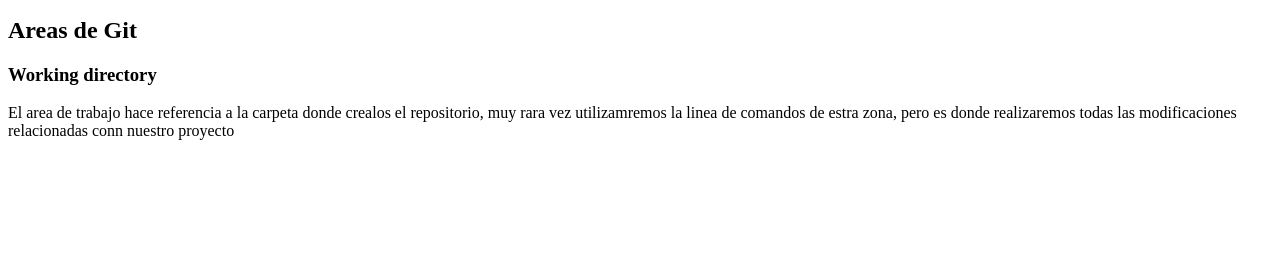
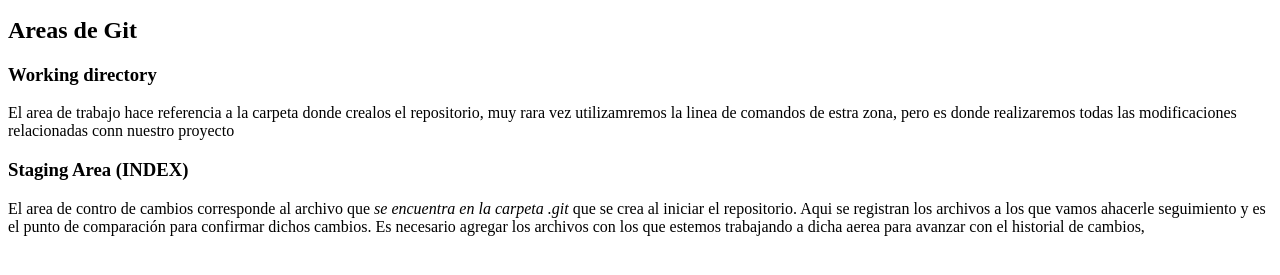
Before and after one commit to Sebasthein/EducacionIT-Git-colaborativo, a plain HTML site: page index.html in a window 1280 px wide. Shown: the part 101-376 px from the top of the page. Drawn offline with Linux system fonts and the light colour scheme.

Commit message:
Areas de Git: Stagging Area(INDEX)

```diff
--- a/index.html
+++ b/index.html
@@ -20,7 +20,14 @@
                 muy rara vez utilizamremos la linea de comandos de estra zona, pero es donde
                 realizaremos todas las modificaciones relacionadas conn  nuestro proyecto
             </p>
-
+        </article>
+        <article>
+            <h3>Staging Area (INDEX)</h3>
+            <p>
+                El area de contro de cambios corresponde al archivo que <em>se encuentra en la carpeta .git</em>
+                que se crea al iniciar el repositorio. Aqui se registran los archivos a los que vamos ahacerle seguimiento y es el punto de comparación para confirmar
+                dichos cambios. Es necesario agregar los archivos con los que estemos trabajando a dicha aerea para avanzar con el historial de cambios,
+            </p>
         </article>
     </section>
 </body>
```
